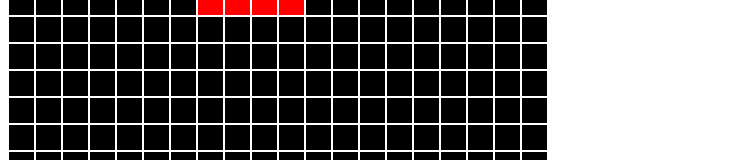
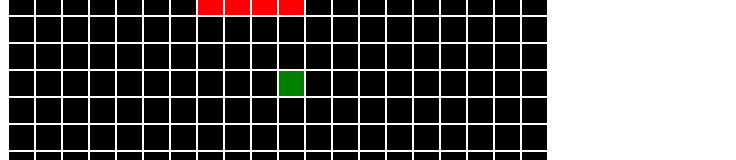
Before and after one commit to mxwnk/ng-snake, an Angular app: page / in a window 1280 px wide. Shown: the part 361-521 px from the top of the page, without its empty margins (0-736 px from the left). Built offline with nearby package versions, Linux system fonts and the light colour scheme.

Commit message:
Implement eat fruit and increase snake length.

```diff
--- a/src/app/app.component.ts
+++ b/src/app/app.component.ts
@@ -15,8 +15,8 @@ export class AppComponent implements OnInit {
 
   rows: Row[] = [];
   snake: Snake[] = [];
-  rowsCount: Number = 20;
-  cellCount: Number = 20;
+  rowsCount = 20;
+  cellCount = 20;
   running = false;
   gameSubscription: Subscription;
   direction: Direction = Direction.Left;
@@ -51,12 +51,10 @@ export class AppComponent implements OnInit {
     }
   }
 
-  constructor() {
-  }
-
   ngOnInit(): void {
     this.initGameField();
     this.initPlayerModel();
+    this.setNewFruit();
   }
 
   startGame() {
@@ -71,11 +69,25 @@ export class AppComponent implements OnInit {
 
   movePlayer() {
     const tail = this.snake[0];
-    this.snake.splice(0, 1);
-    this.rows[ tail.row ].cells[ tail.cell ] = Cell.Blank;
     const nextHead = this.getNextHead();
+    if (this.foundFruit(nextHead)) {
+      this.setNewFruit();
+    }else {
+      this.snake.splice(0, 1);
+      this.rows[tail.row].cells[tail.cell] = Cell.Blank;
+    }
+    this.rows[nextHead.row].cells[nextHead.cell] = Cell.Snake;
     this.snake.push(nextHead);
-    this.rows[nextHead.row].cells[ nextHead.cell ] = Cell.Snake;
+  }
+
+  private setNewFruit() {
+    const row = Math.floor(Math.random() * (this.rowsCount));
+    const cell = Math.floor(Math.random() * (this.cellCount));
+    if (this.rows[row].cells[cell] === Cell.Blank) {
+      this.rows[row].cells[cell] = Cell.Fruit;
+    } else {
+      this.setNewFruit();
+    }
   }
 
   private getNextHead(): Snake {
@@ -90,6 +102,10 @@ export class AppComponent implements OnInit {
       case Direction.Right:
         return new Snake(currentHead.row, currentHead.cell + 1);
     }
+  }
+
+  private foundFruit(nextHead: Snake): boolean {
+    return this.rows[nextHead.row].cells[nextHead.cell] === Cell.Fruit;
   }
 
   private initPlayerModel() {
```
